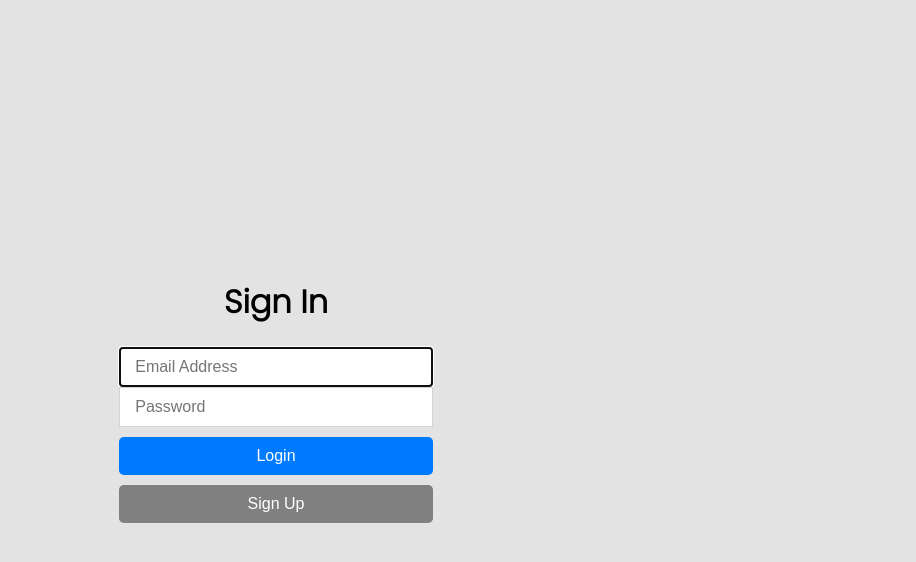
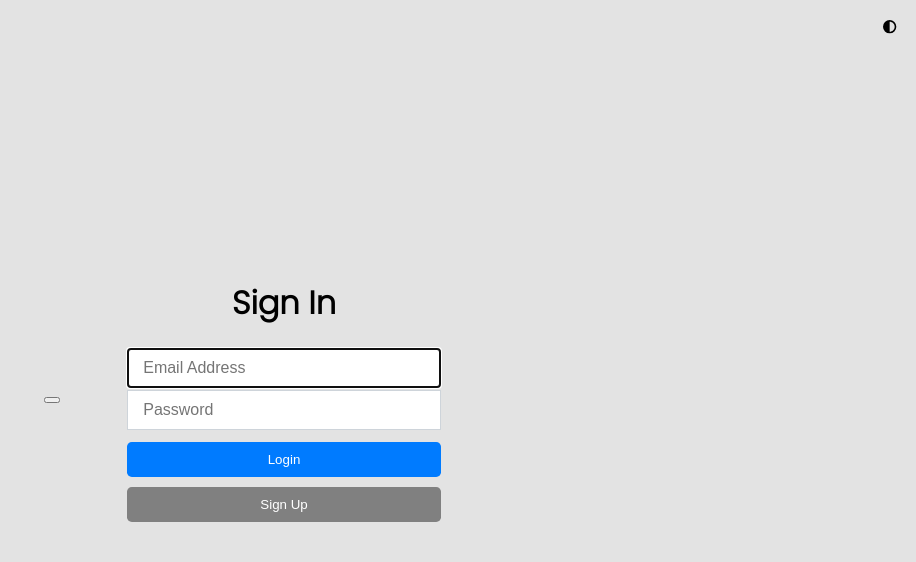
Before and after one commit to jbwilson94/ChatApp, a React (Create React App) app in the folder client/: page / in a window 1280 px wide. Shown: the top 562 px of the page, without its empty margins (364-1280 px from the left). Built offline with nearby package versions, Linux system fonts and the light colour scheme.

Commit message:
Version 1.0.4 -Login Page: Light/Dark icon added

```diff
--- a/client/package.json
+++ b/client/package.json
@@ -3,6 +3,9 @@
   "version": "0.1.0",
   "private": true,
   "dependencies": {
+    "@fortawesome/fontawesome-svg-core": "^1.3.0",
+    "@fortawesome/free-solid-svg-icons": "^6.0.0",
+    "@fortawesome/react-fontawesome": "^0.1.17",
     "@testing-library/jest-dom": "^5.16.2",
     "@testing-library/react": "^12.1.3",
     "@testing-library/user-event": "^13.5.0",
--- a/client/src/components/login.js
+++ b/client/src/components/login.js
@@ -1,10 +1,24 @@
 import React from "react";
+import { FontAwesomeIcon } from '@fortawesome/react-fontawesome'
+import { faCircleHalfStroke } from '@fortawesome/free-solid-svg-icons'
 
 export default function login() {
+  function changeLightMode() {
+    let lightColor = "#e3e3e3";
+    let darkColor = "e3e3e3";
+    document.getElementById("form-page").style.backgroundColor = "#121212";
+    document.getElementById("light-dark-icon-button").style.backgroundColor = "#121212";
+    document.getElementById("form-h1").style.color = "#e3e3e3";
+    document.getElementById("light-dark-icon").style.color = "#e3e3e3";
+  }
+
   return (
-    <div className="form-page center">
+    <div id="form-page" className="form-page center">
+      <button id="light-dark-icon-button" onClick={changeLightMode}>
+        <FontAwesomeIcon id="light-dark-icon" icon={faCircleHalfStroke} />
+      </button>
       <div className="form-container center">
-      <h1>Sign In</h1>
+      <h1 id="form-h1">Sign In</h1>
         <form className="form">
           <input id="inputEmail" type="email" placeholder="Email Address" required autoFocus></input>
           <input id="inputPassword" type="password" placeholder="Password" required></input>
--- a/client/src/styles/style.css
+++ b/client/src/styles/style.css
@@ -24,15 +24,28 @@ body {
   background-color: #e3e3e3;
 }
 
+.form-page #light-dark-icon {
+  position: absolute;
+  right: 20px;
+  top: 20px;
+  border: none;
+  background-color: #e3e3e3;
+}
+
 .form-page .form-container {
   width: 35vw;
   min-width: 300px;
-  height: 50vh;
-  min-height: 300px;
   -webkit-box-orient: vertical;
   -webkit-box-direction: normal;
       -ms-flex-direction: column;
           flex-direction: column;
+}
+
+.form-page .form-container h1 {
+  -webkit-user-select: none;
+     -moz-user-select: none;
+      -ms-user-select: none;
+          user-select: none;
 }
 
 .form-page .form-container .form {
@@ -49,27 +62,13 @@ body {
   width: 70%;
 }
 
-.form-page .form-container .form h1 {
-  color: #e3e3e3;
-  -webkit-user-select: none;
-     -moz-user-select: none;
-      -ms-user-select: none;
-          user-select: none;
-}
-
-.form-page .form-container .form input,
-.form-page .form-container .form button {
+.form-page .form-container .form input {
   margin-bottom: 10px;
-  -webkit-box-sizing: border-box;
-          box-sizing: border-box;
-  -moz-box-sizing: border-box;
   margin: 0;
   border: 1px solid #ced4da;
   font-size: 16px;
-}
-
-.form-page .form-container .form #inputEmail, .form-page .form-container .form #inputPassword {
   padding: 10px 15px;
+  margin-bottom: 2px;
 }
 
 .form-page .form-container .form #login-button, .form-page .form-container .form #signup-button {
--- a/client/src/styles/style.scss
+++ b/client/src/styles/style.scss
@@ -20,15 +20,24 @@ body {
 .form-page {
   width: 100%;
   height: 100vh;
-  background-color: #e3e3e3;
+  background-color: $background;
+
+  #light-dark-icon {
+    position: absolute;
+    right: 20px;
+    top: 20px;
+    border: none;
+    background-color: $background;
+  }
 
   .form-container {
     width: 35vw;
     min-width: 300px;
-    height: 50vh;
-    min-height: 300px;
     flex-direction: column;
 
+    h1 {
+      user-select: none;
+  }
 
     .form {
         padding-right: 30px;
@@ -38,23 +47,13 @@ body {
         flex-direction: column;
         width: 70%;
 
-        h1 {
-            color: #e3e3e3;
-            user-select: none;
-        }
-
-        input,
-        button {
+        input {
             margin-bottom: 10px;
-            box-sizing: border-box;
-            -moz-box-sizing: border-box;
             margin: 0;
             border: 1px solid #ced4da;
             font-size: 16px;
-        }
-
-        #inputEmail, #inputPassword {
             padding: 10px 15px;
+            margin-bottom: 2px;
         }
 
         #login-button, #signup-button {
```
Also changed, not shown: 2 other files (tests, documents, lock files or other folders).
